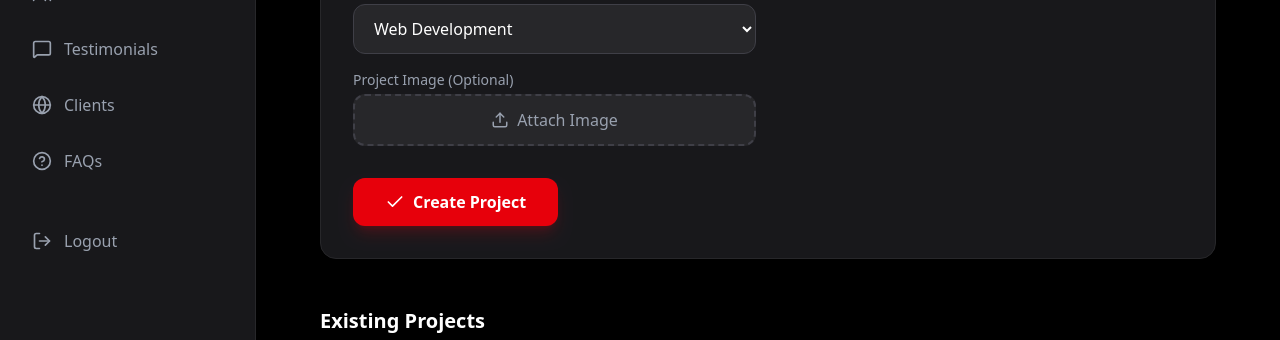
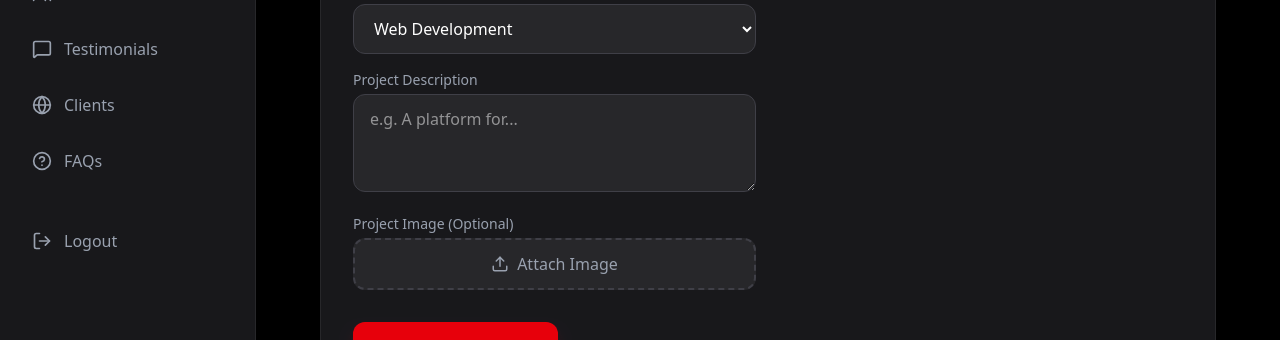
Before and after one commit to Tech-FNM/techfnm, a React (Vite) app: page /admindash/projects in a window 1280 px wide. Shown: the part 327-667 px from the top of the page. Built offline with nearby package versions, Linux system fonts and the light colour scheme; no server answers; the database is empty; sample sign-in values are in the browser's storage.

Commit message:
feat(admin): Add description field to projects
Introduces a new 'description' field to the project management form and data model. This allows for richer details to be associated with each project, enhancing the project display and management capabilities.

```diff
--- a/src/pages/admin/ProjectsManager.tsx
+++ b/src/pages/admin/ProjectsManager.tsx
@@ -10,6 +10,7 @@ export default function ProjectsManager() {
     title: '',
     category: 'Web Development',
     image: '',
+    description: '',
   });
 
   useEffect(() => {
@@ -71,6 +72,7 @@ export default function ProjectsManager() {
         title: currentProject.title,
         category: currentProject.category,
         image: currentProject.image,
+        description: currentProject.description,
       };
 
       if (isEditing) {
@@ -87,7 +89,7 @@ export default function ProjectsManager() {
       } else {
         alert(isEditing ? 'Project updated successfully!' : 'Project added successfully!');
         setIsEditing(false);
-        setCurrentProject({ title: '', category: 'Web Development', image: '' });
+        setCurrentProject({ title: '', category: 'Web Development', image: '', description: '' });
         fetchProjects();
       }
     } catch (error: any) {
@@ -148,6 +150,17 @@ export default function ProjectsManager() {
             </div>
 
             <div>
+              <label className="block text-sm font-medium text-gray-400 mb-1">Project Description</label>
+              <textarea
+                placeholder="e.g. A platform for..."
+                value={currentProject.description}
+                onChange={(e) => setCurrentProject({ ...currentProject, description: e.target.value })}
+                className="w-full bg-zinc-800 border border-zinc-700 rounded-xl px-4 py-3 text-white focus:outline-none focus:ring-2 focus:ring-red-500/50 transition-all"
+                rows={3}
+              />
+            </div>
+
+            <div>
               <label className="block text-sm font-medium text-gray-400 mb-1">Project Image (Optional)</label>
               <div className="flex items-center gap-4">
                 <div className="flex-1 relative">
@@ -185,7 +198,7 @@ export default function ProjectsManager() {
           </button>
           {isEditing && (
             <button
-              onClick={() => { setIsEditing(false); setCurrentProject({ title: '', category: 'Web Development', image: '' }); }}
+              onClick={() => { setIsEditing(false); setCurrentProject({ title: '', category: 'Web Development', image: '', description: '' }); }}
               className="bg-zinc-800 text-white px-8 py-3 rounded-xl font-bold flex items-center gap-2 hover:bg-zinc-700 transition-all"
             >
               <X size={20} /> Cancel
```
